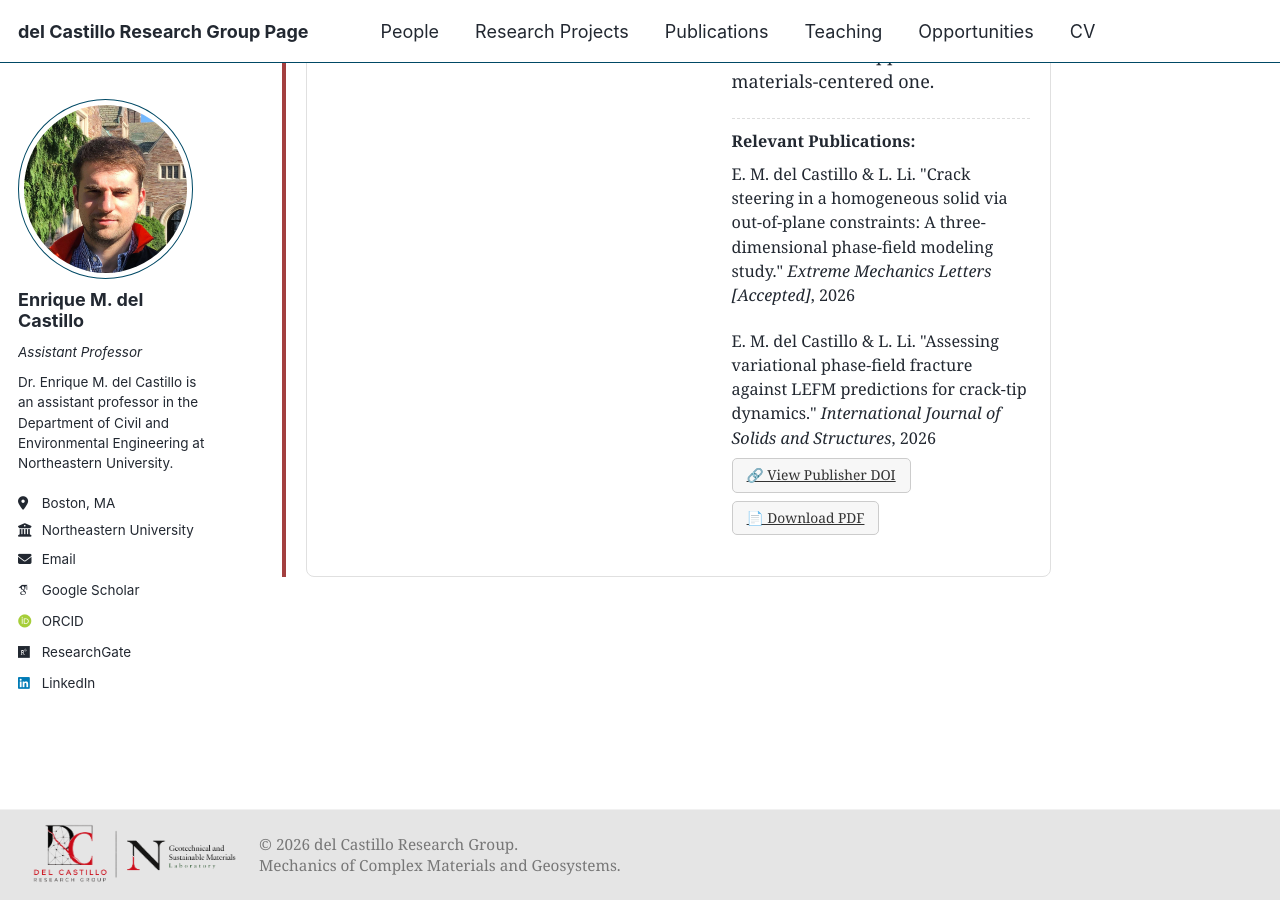
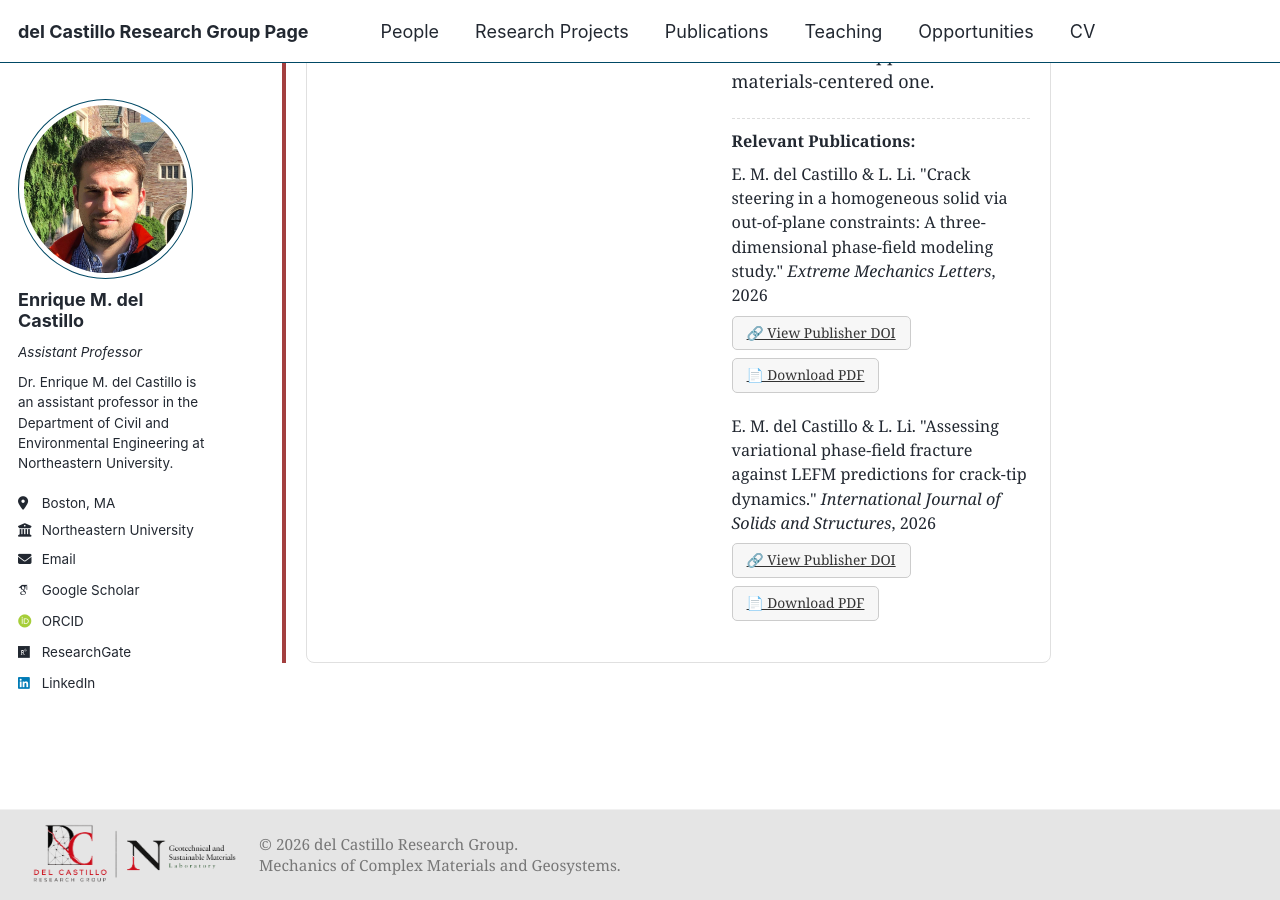
Before and after one commit to emdc19/emdcwebsite, a Jekyll site: the page built from _pages/year-archive.html, in a window 1280 px wide and 900 px high, scrolled down 10815 px. Built offline with Jekyll 4.4.1, drawn with Linux system fonts in a browser that asks for light colours; some web fonts are replaced; a script that is not in the unit is left out.

Commit message:
Update year-archive.html

```diff
--- a/_pages/year-archive.html
+++ b/_pages/year-archive.html
@@ -271,8 +271,11 @@ the 2018 caldera collapse at the Kīlauea Volcano, HI." <em>Journal of Geophysic
       <div class="research-card__pubs">
         <strong>Relevant Publications:</strong>
         E. M. del Castillo & L. Li. "Crack steering in a homogeneous solid via out-of-plane constraints:
-A three-dimensional phase-field modeling study." <em>Extreme Mechanics Letters [Accepted]</em>, 2026
+A three-dimensional phase-field modeling study." <em>Extreme Mechanics Letters</em>, 2026
         <br>
+        <a class="btn-pub" href="https:
+//doi.org/10.1016/j.eml.2026.102517">🔗 View Publisher DOI</a>
+    <a class="btn-pub" href="https://drive.google.com/file/d/16XtSOY7_lu6WzzejAGUFMf8gAnHGKAlV/view?usp=drive_link">📄 Download PDF</a>
           </p>
          </p>
             E. M. del Castillo & L. Li. "Assessing variational phase-field fracture against LEFM predictions for crack-tip dynamics." <em>International Journal of Solids and Structures</em>, 2026
```
